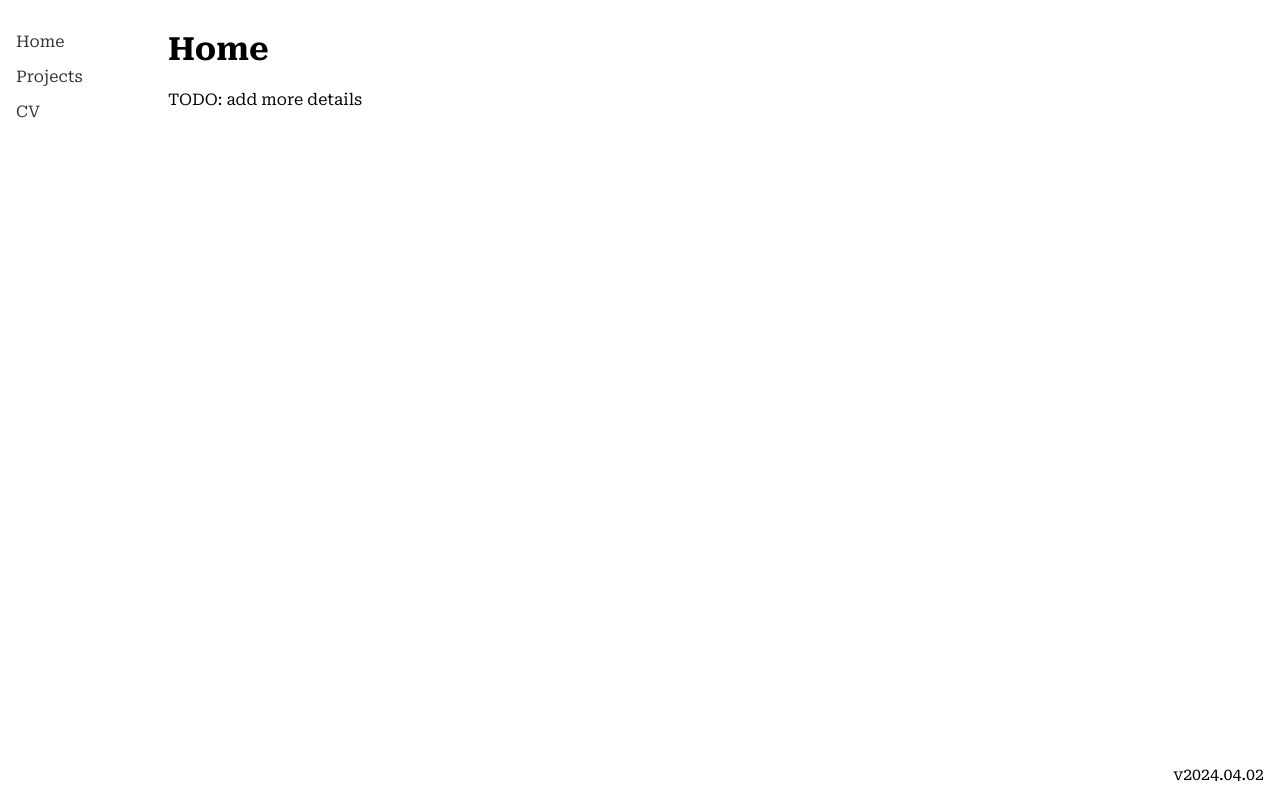
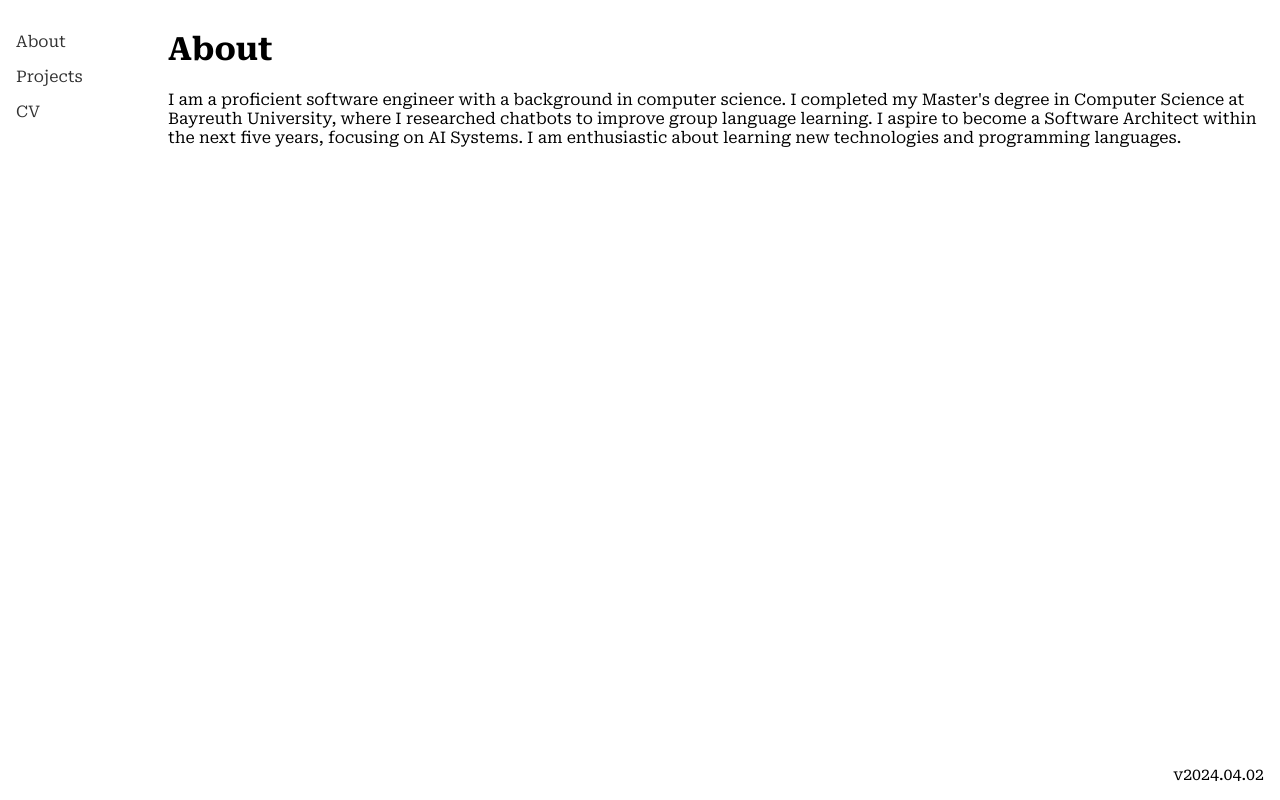
Before and after one commit to ferdavs/feruz.dev, a SvelteKit app: page / in a window 1280 px wide. Built offline with nearby package versions, Linux system fonts and the light colour scheme.

Commit message:
about me

```diff
--- a/src/routes/+layout.svelte
+++ b/src/routes/+layout.svelte
@@ -4,7 +4,7 @@
 
 <nav>
 	<ul>
-		<li><a href="/">Home</a></li>
+		<li><a href="/">About</a></li>
 		<li><a href="/projects">Projects</a></li>
 		<li><a href="/cv">CV</a></li>
 	</ul>
--- a/src/routes/+page.svelte
+++ b/src/routes/+page.svelte
@@ -1,2 +1,7 @@
-<h1>Home</h1>
-TODO: add more details
+<h1>About</h1>
+<p>
+	I am a proficient software engineer with a background in computer science. I completed my Master's
+	degree in Computer Science at Bayreuth University, where I researched chatbots to improve group
+	language learning. I aspire to become a Software Architect within the next five years, focusing on
+	AI Systems. I am enthusiastic about learning new technologies and programming languages.
+</p>
--- a/vite.config.js
+++ b/vite.config.js
@@ -65,11 +65,16 @@ function convertNotebooks() {
 	return notebooks.map(notebook => notebook.replace('.ipynb', ''));
 }
 
+function listPdf() {
+	return fs.readdirSync('static').filter(file => file.endsWith('.pdf') && file !== 'cv.pdf');
+}
+
 export default defineConfig({
 	plugins: [sveltekit()],
 	define: {
 		__CV_PATH__: renderCV(),
 		// __NOTEBOOKS__: convertNotebooks(),
+		__PDFS__: listPdf(),
 		__APP_VERSION__: JSON.stringify(require('./package.json').version),
 	}
 });
```
Also changed, not shown: src/routes/projects/+page.svelte (+5 -4 lines).
